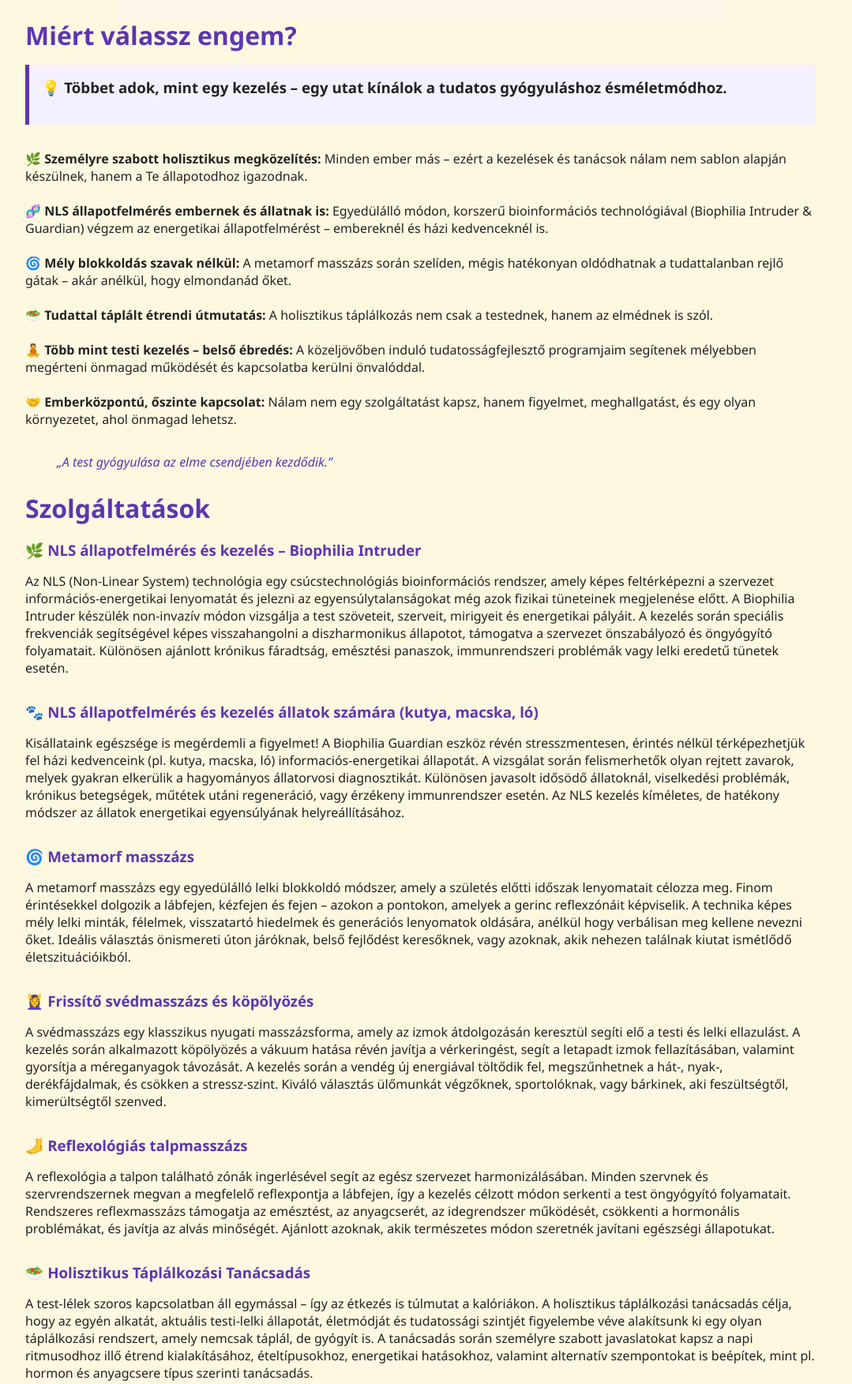
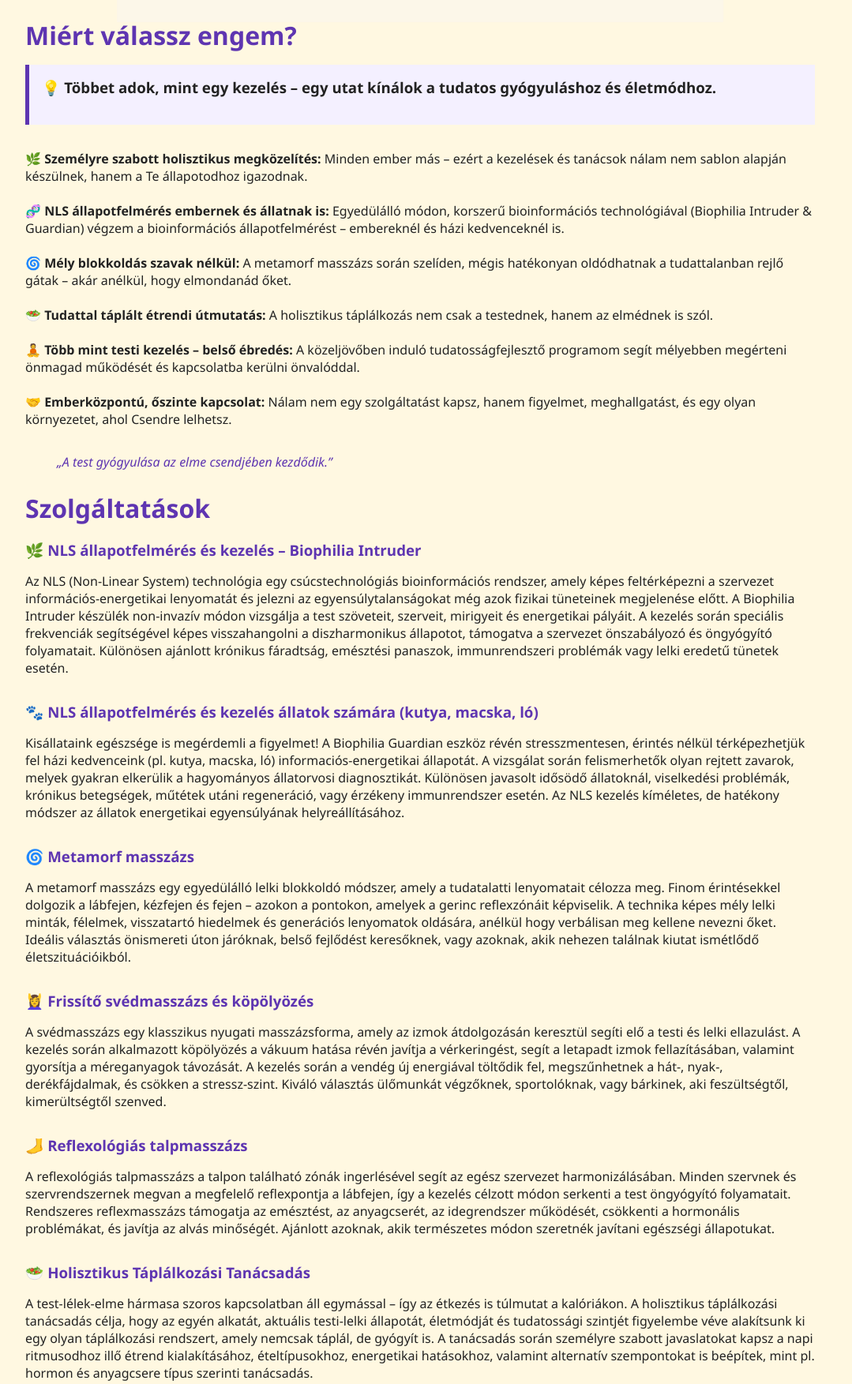
Before and after one commit to kdrptr1989/kimuhely, a plain HTML site: page index.html in a window 1280 px wide. Shown: the part 756-2509 px from the top of the page at 79% size, without its empty margins (108-1187 px from the left). Drawn offline with Linux system fonts and the light colour scheme.

Commit message:
update index

```diff
--- a/index.html
+++ b/index.html
@@ -3,11 +3,11 @@
 <head>
   <meta charset="UTF-8" />
   <meta name="viewport" content="width=device-width, initial-scale=1.0"/>
-  <title>Ki-Műhely – Holisztikus kezelések Szolnokon | NLS kezelés, masszázs, reflexológia, olisztikus táplálkozás, metamorf masszázs</title>
+  <title>Ki-Műhely – Holisztikus kezelések Szolnokon | NLS kezelés, Svédmasszázs, Köpöly, Reflexológiás Talpmasszázs, Holisztikus táplálkozás, Metamorf masszázs</title>
 
 
-  <meta name="description" content="Ki-Műhely – Holisztikus kezelések Szolnokon: biorezonanciás NLS állapotfelmérés és kezelés, masszázs, reflexológia, táplálkozási tanácsadás, és tudatosságfejlesztés.">
-  <meta name="keywords" content="Ki-Műhely, holisztikus, biorezonancia, NLS, reflexológia, masszázs, reiki, metamorf masszázs, táplálkozási tanácsadás, Szolnok, tudatosság, alternatív terápia, bioinformációs kezelés">
+  <meta name="description" content="Kí-Műhely – Holisztikus kezelések Szolnokon: bioinformációs NLS állapotfelmérés és kezelés, masszázs, reflexológiás talpmasszázs, táplálkozási tanácsadás, és tudatosságfejlesztés.">
+  <meta name="keywords" content="Ki-Műhely, holisztikus, biorezonancia, NLS, reflxológia, masszázs, talpmasszázs, reiki, metamorf masszázs, táplálkozási tanácsadás, Szolnok, tudatosság, alternatív terápia, bioinformációs kezelés">
   <meta name="author" content="Katona Csaba">
 
   <style>
@@ -129,7 +129,7 @@
   <div style="display: flex; flex-wrap: wrap; align-items: center; gap: 2rem;">
     <div style="flex: 1 1 300px;">
       <p style="font-weight: 600;">
-        Üdvözöllek, Katona Csabának hívnak. Jelen utamra évekkel ezelőtt először a frissítő masszázzsal léptem, majd később megismerkedtem az energiák világával, a Reikivel, majd később alternatív terápiás vonalom az NLS bioinformációs állapotfelméréssel és kezeléssel. Idő közben világossá vált, hogy a táplálkozás megkerülhetetlen része az egészséges életmódra való törekvésnek, ezért belevágtam a Holisztikus Táplálkozás világába is, amivel személyre szabottan tudok étrendi ajánlást biztosítani a vendégek számára.
+        Üdvözöllek, Katona Csabának hívnak. Jelen utamra évekkel ezelőtt először a frissítő masszázzsal léptem, majd később megismerkedtem az energiák világával, a Reikivel, majd később alternatív terápiás vonalom az NLS bioinformációs állapotfelméréssel és kezeléssel. Időközben világossá vált, hogy a táplálkozás megkerülhetetlen része az egészséges életmódra való törekvésnek, ezért belevágtam a Holisztikus Táplálkozás világába is, amivel személyre szabottan tudok étrendi ajánlást biztosítani a vendégek számára.
       </p>
     </div>
     <div style="flex: 1 1 300px; text-align: center;">
@@ -142,21 +142,21 @@
 <section class="why-me">
   <h2>Miért válassz engem?</h2>
   <div style="padding: 1rem; border-left: 5px solid #5e35b1; background-color: #f4f0ff; margin-bottom: 2rem;">
-    <h3 style="margin-top: 0;">💡 Többet adok, mint egy kezelés – egy utat kínálok a tudatos gyógyuláshoz ésméletmódhoz.</h3>
+    <h3 style="margin-top: 0;">💡 Többet adok, mint egy kezelés – egy utat kínálok a tudatos gyógyuláshoz és életmódhoz.</h3>
   </div>
 
   <ul style="list-style: none; padding-left: 0;">
     <li><strong>🌿 Személyre szabott holisztikus megközelítés:</strong> Minden ember más – ezért a kezelések és tanácsok nálam nem sablon alapján készülnek, hanem a Te állapotodhoz igazodnak.</li><br>
 
-    <li><strong>🧬 NLS állapotfelmérés embernek és állatnak is:</strong> Egyedülálló módon, korszerű bioinformációs technológiával (Biophilia Intruder & Guardian) végzem az energetikai állapotfelmérést – embereknél és házi kedvenceknél is.</li><br>
+    <li><strong>🧬 NLS állapotfelmérés embernek és állatnak is:</strong> Egyedülálló módon, korszerű bioinformációs technológiával (Biophilia Intruder & Guardian) végzem a bioinformációs állapotfelmérést – embereknél és házi kedvenceknél is.</li><br>
 
     <li><strong>🌀 Mély blokkoldás szavak nélkül:</strong> A metamorf masszázs során szelíden, mégis hatékonyan oldódhatnak a tudattalanban rejlő gátak – akár anélkül, hogy elmondanád őket.</li><br>
 
     <li><strong>🥗 Tudattal táplált étrendi útmutatás:</strong> A holisztikus táplálkozás nem csak a testednek, hanem az elmédnek is szól. </li><br>
 
-    <li><strong>🧘 Több mint testi kezelés – belső ébredés:</strong> A közeljövőben induló tudatosságfejlesztő programjaim segítenek mélyebben megérteni önmagad működését és kapcsolatba kerülni önvalóddal.</li><br>
+    <li><strong>🧘 Több mint testi kezelés – belső ébredés:</strong> A közeljövőben induló tudatosságfejlesztő programom segít mélyebben megérteni önmagad működését és kapcsolatba kerülni önvalóddal.</li><br>
 
-    <li><strong>🤝 Emberközpontú, őszinte kapcsolat:</strong> Nálam nem egy szolgáltatást kapsz, hanem figyelmet, meghallgatást, és egy olyan környezetet, ahol önmagad lehetsz.</li>
+    <li><strong>🤝 Emberközpontú, őszinte kapcsolat:</strong> Nálam nem egy szolgáltatást kapsz, hanem figyelmet, meghallgatást, és egy olyan környezetet, ahol Csendre lelhetsz.</li>
   </ul>
 
   <blockquote style="margin-top: 2rem; font-style: italic; color: #5e35b1;">
@@ -184,7 +184,7 @@
   <div class="service">
     <h3>🌀 Metamorf masszázs</h3>
     <p>
-      A metamorf masszázs egy egyedülálló lelki blokkoldó módszer, amely a születés előtti időszak lenyomatait célozza meg. Finom érintésekkel dolgozik a lábfejen, kézfejen és fejen – azokon a pontokon, amelyek a gerinc reflexzónáit képviselik. A technika képes mély lelki minták, félelmek, visszatartó hiedelmek és generációs lenyomatok oldására, anélkül hogy verbálisan meg kellene nevezni őket. Ideális választás önismereti úton járóknak, belső fejlődést keresőknek, vagy azoknak, akik nehezen találnak kiutat ismétlődő életszituációikból.
+      A metamorf masszázs egy egyedülálló lelki blokkoldó módszer, amely a tudatalatti lenyomatait célozza meg. Finom érintésekkel dolgozik a lábfejen, kézfejen és fejen – azokon a pontokon, amelyek a gerinc reflexzónáit képviselik. A technika képes mély lelki minták, félelmek, visszatartó hiedelmek és generációs lenyomatok oldására, anélkül hogy verbálisan meg kellene nevezni őket. Ideális választás önismereti úton járóknak, belső fejlődést keresőknek, vagy azoknak, akik nehezen találnak kiutat ismétlődő életszituációikból.
     </p>
   </div>
 
@@ -198,21 +198,21 @@
   <div class="service">
     <h3>🦶 Reflexológiás talpmasszázs</h3>
     <p>
-      A reflexológia a talpon található zónák ingerlésével segít az egész szervezet harmonizálásában. Minden szervnek és szervrendszernek megvan a megfelelő reflexpontja a lábfejen, így a kezelés célzott módon serkenti a test öngyógyító folyamatait. Rendszeres reflexmasszázs támogatja az emésztést, az anyagcserét, az idegrendszer működését, csökkenti a hormonális problémákat, és javítja az alvás minőségét. Ajánlott azoknak, akik természetes módon szeretnék javítani egészségi állapotukat.
+      A reflexológiás talpmasszázs a talpon található zónák ingerlésével segít az egész szervezet harmonizálásában. Minden szervnek és szervrendszernek megvan a megfelelő reflexpontja a lábfejen, így a kezelés célzott módon serkenti a test öngyógyító folyamatait. Rendszeres reflexmasszázs támogatja az emésztést, az anyagcserét, az idegrendszer működését, csökkenti a hormonális problémákat, és javítja az alvás minőségét. Ajánlott azoknak, akik természetes módon szeretnék javítani egészségi állapotukat.
     </p>
   </div>
 
   <div class="service">
     <h3>🥗 Holisztikus Táplálkozási Tanácsadás</h3>
     <p>
-      A test-lélek szoros kapcsolatban áll egymással – így az étkezés is túlmutat a kalóriákon. A holisztikus táplálkozási tanácsadás célja, hogy az egyén alkatát, aktuális testi-lelki állapotát, életmódját és tudatossági szintjét figyelembe véve alakítsunk ki egy olyan táplálkozási rendszert, amely nemcsak táplál, de gyógyít is. A tanácsadás során személyre szabott javaslatokat kapsz a napi ritmusodhoz illő étrend kialakításához, ételtípusokhoz, energetikai hatásokhoz, valamint alternatív szempontokat is beépítek, mint pl. hormon és anyagcsere típus szerinti tanácsadás.
+      A test-lélek-elme hármasa szoros kapcsolatban áll egymással – így az étkezés is túlmutat a kalóriákon. A holisztikus táplálkozási tanácsadás célja, hogy az egyén alkatát, aktuális testi-lelki állapotát, életmódját és tudatossági szintjét figyelembe véve alakítsunk ki egy olyan táplálkozási rendszert, amely nemcsak táplál, de gyógyít is. A tanácsadás során személyre szabott javaslatokat kapsz a napi ritmusodhoz illő étrend kialakításához, ételtípusokhoz, energetikai hatásokhoz, valamint alternatív szempontokat is beépítek, mint pl. hormon és anyagcsere típus szerinti tanácsadás.
     </p>
   </div>
 
   <div class="service">
     <h3>🧠 A tudatosság alapjai – Hamarosan</h3>
     <p>
-      Egy önismereti, önfejlesztő program, amely abban segít, hogy közelebb kerülj önmagadhoz, felismerd a tudattalan működési mintáidat, és képes legyél azokat tudatos jelenléttel átalakítani. A program során szó lesz a tudatszintekről, félelmek átalakításáról, megbocsátásról, és arról, hogyan teremthető meg a belső szabadság. A cél, hogy megértsd: a külvilág csupán a belső világ tükröződése. A gyakorlati és elméleti elemek egyaránt segítenek az életed új nézőpontból való megélésében.
+      Egy önismereti, önfejlesztő program, amely abban segít, hogy közelebb kerülj önmagadhoz, felismerd a tudattalan működési mintáidat, és képes legyél azokat tudatos jelenléttel átalakítani. A program során szó lesz a tudatszintekről, félelmek átalakításáról, megbocsátásról, és arról, hogyan teremthető meg a belső szabadság és csend. A cél, hogy megértsd: a külvilág csupán a belső világ tükröződése. A gyakorlati és elméleti elemek egyaránt segítenek az életed új nézőpontból való megélésében.
     </p>
   </div>
 </section>
```
